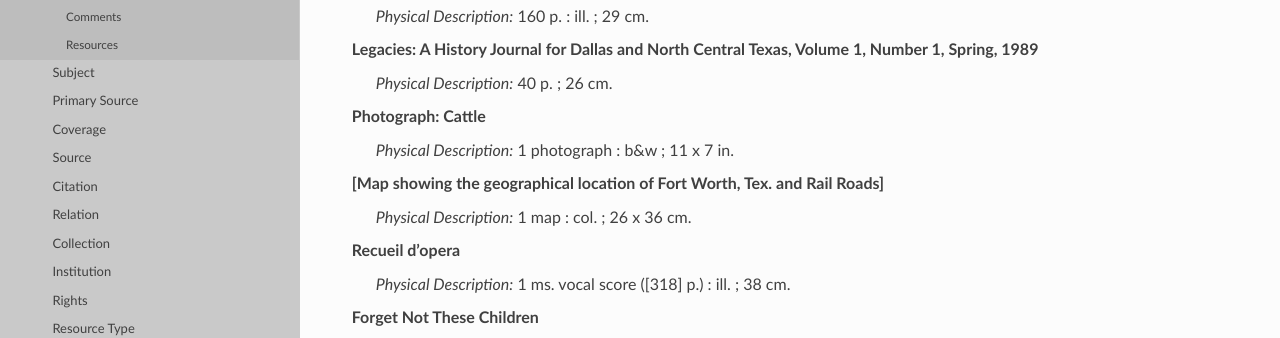
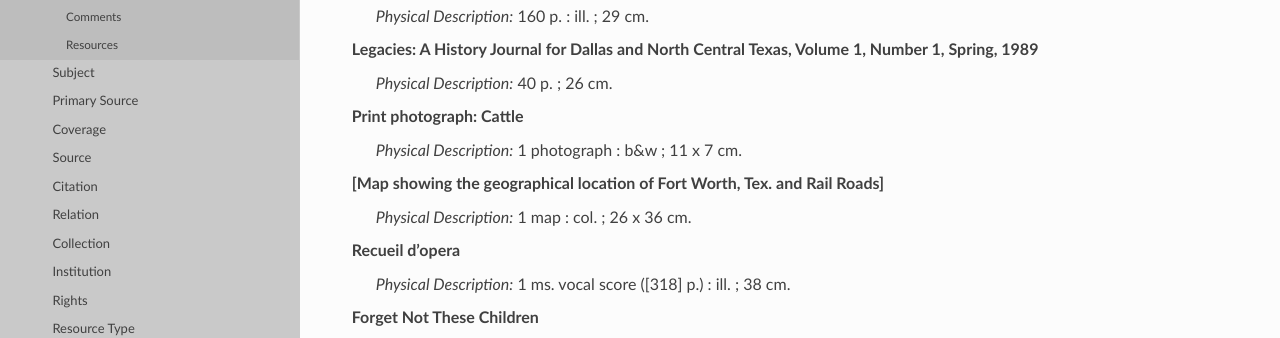
Before and after one commit to unt-libraries/untl-metadata-documentation, a Sphinx documentation site: the page built from docs/fields/description.rst, in a window 1280 px wide and 900 px high, scrolled down 13064 px. Shown: the part 151-489 px from the top of the window. Built offline with Sphinx 7.4.7 and the Read the Docs theme 2.0.0, drawn with Linux system fonts in a browser that asks for light colours.

Commit message:
Minor example edits

```diff
--- a/docs/fields/description.rst
+++ b/docs/fields/description.rst
@@ -780,8 +780,8 @@
 Legacies: A History Journal for Dallas and North Central Texas, Volume 1, Number 1, Spring, 1989
    *Physical Description:* 40 p. ; 26 cm.
 
-Photograph: Cattle
-   *Physical Description:* 1 photograph : b&w ; 11 x 7 in.
+Print photograph: Cattle
+   *Physical Description:* 1 photograph : b&w ; 11 x 7 cm.
 
 [Map showing the geographical location of Fort Worth, Tex. and Rail Roads]
    *Physical Description:* 1 map : col. ; 26 x 36 cm.
```
